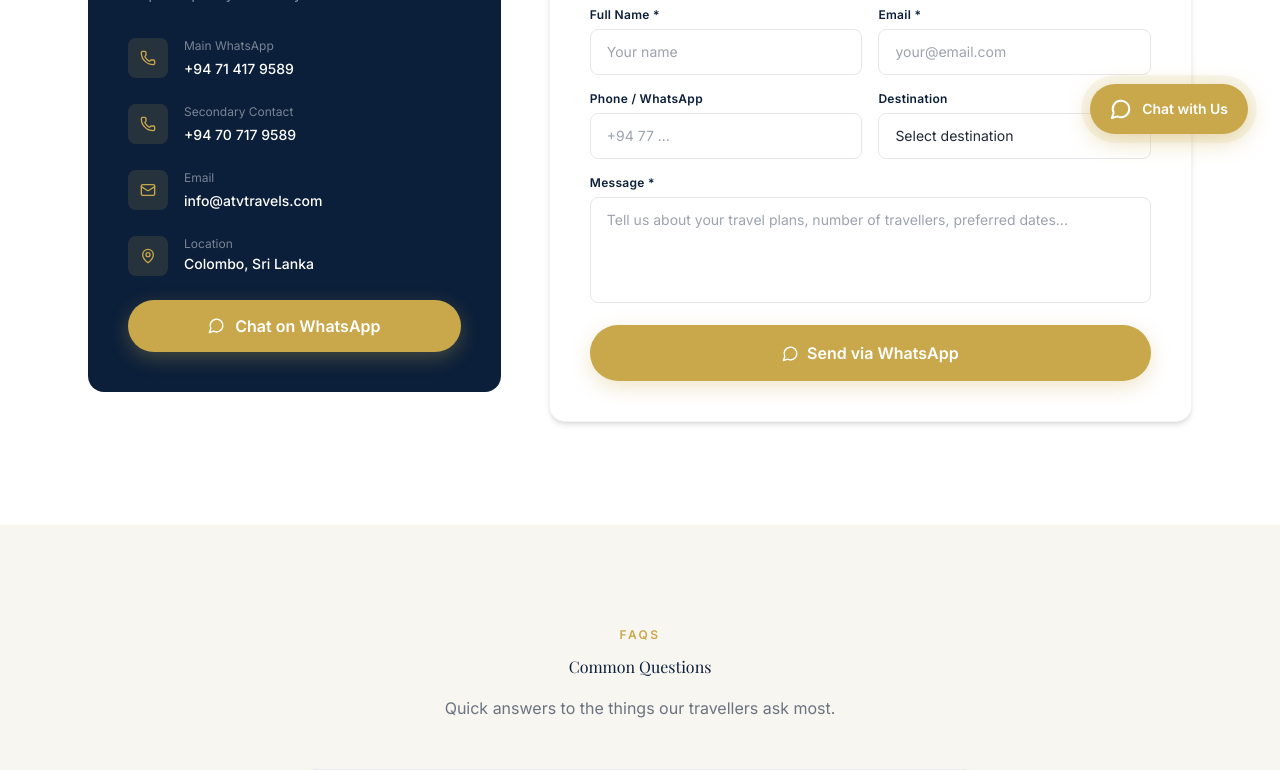
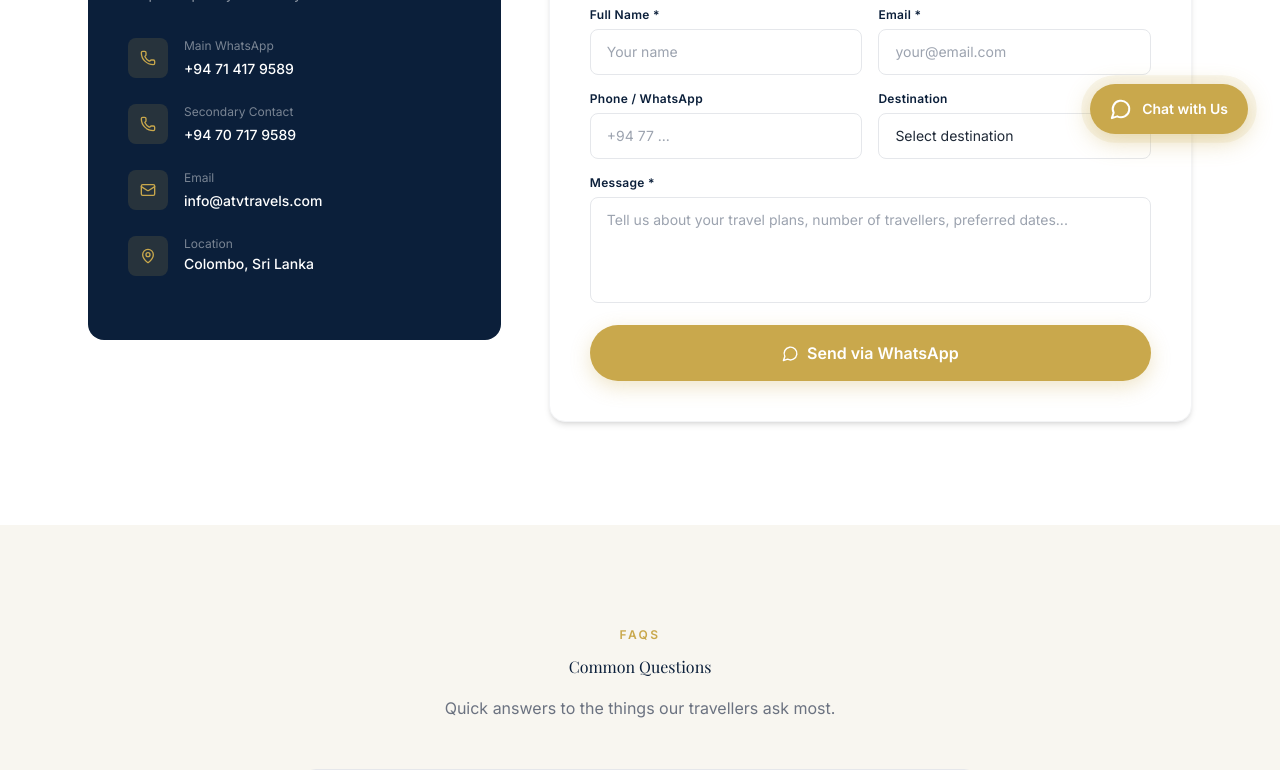
Before and after one commit to shenalgunsekera/atvtravels, a Next.js app: page /contact in a window 1280 px wide. Shown: the part 634-1404 px from the top of the page. Built offline with nearby package versions, Linux system fonts and the light colour scheme; a web font is replaced by a local one.

Commit message:
fourth commit

```diff
--- a/app/contact/page.tsx
+++ b/app/contact/page.tsx
@@ -127,15 +127,6 @@ export default function ContactPage() {
                     </div>
                   ))}
 
-                  <a
-                    href={`https://wa.me/${WA_NUMBER}?text=${waMsg}`}
-                    target="_blank"
-                    rel="noopener noreferrer"
-                    className="flex items-center justify-center gap-2.5 bg-gold hover:bg-gold-light text-white font-semibold py-3.5 px-6 rounded-full transition-all duration-300 hover:-translate-y-0.5 shadow-[0_6px_20px_rgba(201,168,76,0.3)] hover:shadow-[0_8px_24px_rgba(201,168,76,0.35)] w-full mt-4"
-                  >
-                    <MessageCircle size={17} />
-                    Chat on WhatsApp
-                  </a>
                 </div>
               </ScrollReveal>
             </div>
--- a/app/globals.css
+++ b/app/globals.css
@@ -10,11 +10,22 @@
 
   html {
     scroll-behavior: smooth;
+    overflow-x: hidden;
+    overscroll-behavior-x: none;
   }
 
   body {
     font-family: var(--font-inter);
     overflow-x: hidden;
+    width: 100%;
+    position: relative;
+    overscroll-behavior-x: none;
+    touch-action: pan-y;
+  }
+
+  main {
+    overflow-x: hidden;
+    width: 100%;
   }
 
   ::-webkit-scrollbar {
--- a/components/home/Hero.tsx
+++ b/components/home/Hero.tsx
@@ -24,7 +24,7 @@ export default function Hero() {
       <div className="absolute inset-0 bg-gradient-to-b from-navy/45 via-navy/40 to-navy/72" />
 
       {/* Hero content */}
-      <div className="relative z-10 text-center px-5 max-w-4xl mx-auto">
+      <div className="relative z-10 text-left sm:text-center px-5 sm:px-6 max-w-4xl w-full mx-auto">
         <motion.p
           initial={{ opacity: 0, y: 30 }}
           animate={{ opacity: 1, y: 0 }}
@@ -49,7 +49,7 @@ export default function Hero() {
           initial={{ opacity: 0, y: 32 }}
           animate={{ opacity: 1, y: 0 }}
           transition={{ delay: 0.9, duration: 0.7, ease: [0.4, 0, 0.2, 1] }}
-          className="text-white/80 text-base sm:text-lg leading-relaxed mb-9 max-w-2xl mx-auto"
+          className="text-white/80 text-base sm:text-lg leading-relaxed mb-9 max-w-2xl sm:mx-auto"
         >
           Premium tour packages to Thailand, Malaysia, Maldives &amp; Bali.
           <br className="hidden sm:block" />
@@ -60,7 +60,7 @@ export default function Hero() {
           initial={{ opacity: 0, y: 28 }}
           animate={{ opacity: 1, y: 0 }}
           transition={{ delay: 1.1, duration: 0.65, ease: [0.4, 0, 0.2, 1] }}
-          className="flex gap-4 justify-center flex-wrap"
+          className="flex gap-4 justify-start sm:justify-center flex-wrap"
         >
           <Link
             href="/packages"
--- a/components/layout/Navbar.tsx
+++ b/components/layout/Navbar.tsx
@@ -40,7 +40,7 @@ export default function Navbar() {
         initial={{ y: -100, opacity: 0 }}
         animate={{ y: 0, opacity: 1 }}
         transition={{ duration: 0.55, ease: [0.4, 0, 0.2, 1] }}
-        className={`pointer-events-auto w-full max-w-[1100px] h-16 rounded-2xl transition-all duration-400 ${
+        className={`pointer-events-auto w-full max-w-full sm:max-w-[1100px] h-16 rounded-2xl transition-all duration-400 ${
           scrolled
             ? "bg-navy/85 backdrop-blur-xl shadow-[0_8px_32px_rgba(0,0,0,0.35)] border border-white/10"
             : "bg-white/10 backdrop-blur-md border border-white/15"
```
